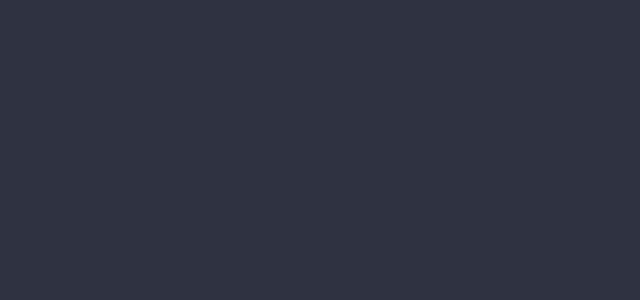
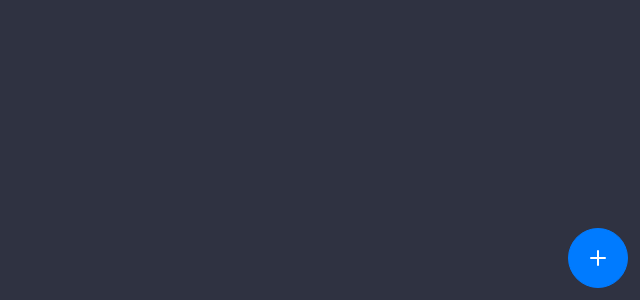
Before and after one commit to caiohsj/routine-memo, a React (Vite) app: page / in a window 1280 px wide. Shown: the part 500-800 px from the top of the page, without its empty margins (640-1280 px from the left). Built offline with nearby package versions, Linux system fonts and the light colour scheme.

Commit message:
feat: list notes and open app when it's time for the note

```diff
--- a/package.json
+++ b/package.json
@@ -24,6 +24,7 @@
     "@electron-toolkit/utils": "^2.0.0",
     "bootstrap": "^4.6.0",
     "electron-updater": "^6.1.1",
+    "lucide-react": "^0.292.0",
     "react-bootstrap": "^2.9.1"
   },
   "devDependencies": {
--- a/src/renderer/src/App.tsx
+++ b/src/renderer/src/App.tsx
@@ -1,22 +1,50 @@
 import { useEffect, useState } from 'react'
 import Card from 'react-bootstrap/Card'
+import { FloatingActionButton } from './components/FloatingActionButton'
+import { Plus } from 'lucide-react'
 
-type Task = {
+type Note = {
   title: string
   description: string
-  date: string
+  day?: number
+  month?: number
+  year?: number
+  hour?: number
+  minutes?: number
 }
 
 function App(): JSX.Element {
-  const [tasks] = useState<Task[]>()
+  const [unnotifiedNotes] = useState<Note[]>([])
 
   useEffect(() => {
+    setInterval(() => {
+      if (unnotifiedNotes?.length < 1) return
 
+      const unnotifiedNote = unnotifiedNotes.find((task) => {
+        const date = new Date()
+
+        if (
+          task.day == date.getDate() &&
+          task.month == date.getMonth() + 1 &&
+          task.year == date.getFullYear() &&
+          task.hour == date.getHours() &&
+          task.minutes == date.getMinutes()
+        ) {
+          return task
+        }
+
+        return undefined
+      })
+
+      if (unnotifiedNote == undefined) return
+
+      window.electron.ipcRenderer.invoke('maximize-window')
+    }, 60000) // per minute
   }, [])
 
   return (
     <div className="container">
-      {tasks?.map((task) => {
+      {unnotifiedNotes?.map((task) => {
         return (
           <Card key={task.title}>
             <Card.Body>
@@ -26,6 +54,10 @@ function App(): JSX.Element {
           </Card>
         )
       })}
+
+      <FloatingActionButton>
+        <Plus />
+      </FloatingActionButton>
     </div>
   )
 }
--- /dev/null
+++ b/src/renderer/src/components/FloatingActionButton/index.tsx
@@ -0,0 +1,12 @@
+import { Button } from 'react-bootstrap'
+import './style.css'
+
+type FABProps = {
+  children: JSX.Element
+}
+
+const FloatingActionButton = ({ children }: FABProps): JSX.Element => (
+  <Button className="fab">{children}</Button>
+)
+
+export { FloatingActionButton }
--- /dev/null
+++ b/src/renderer/src/components/FloatingActionButton/style.css
@@ -0,0 +1,8 @@
+.fab {
+  position: fixed;
+  bottom: 12px;
+  right: 12px;
+  border-radius: 50%;
+  width: 60px;
+  height: 60px;
+}
--- a/tsconfig.web.json
+++ b/tsconfig.web.json
@@ -8,6 +8,7 @@
   ],
   "compilerOptions": {
     "composite": true,
+    "allowJs": true,
     "jsx": "react-jsx",
     "baseUrl": ".",
     "paths": {
```
Also changed, not shown: src/main/index.ts (+9 -3 lines), 1 other file (tests, documents, lock files or other folders).
